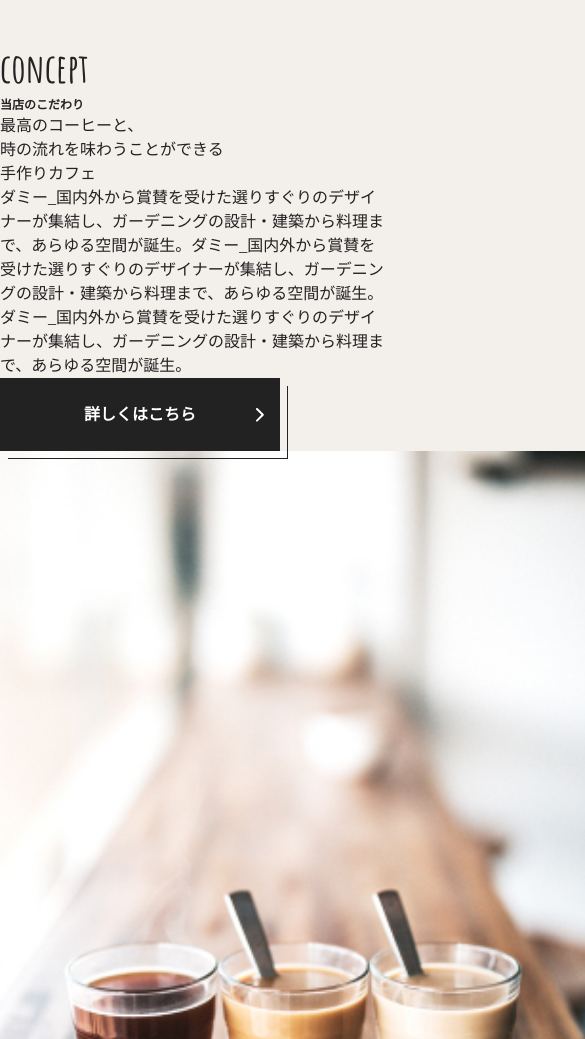
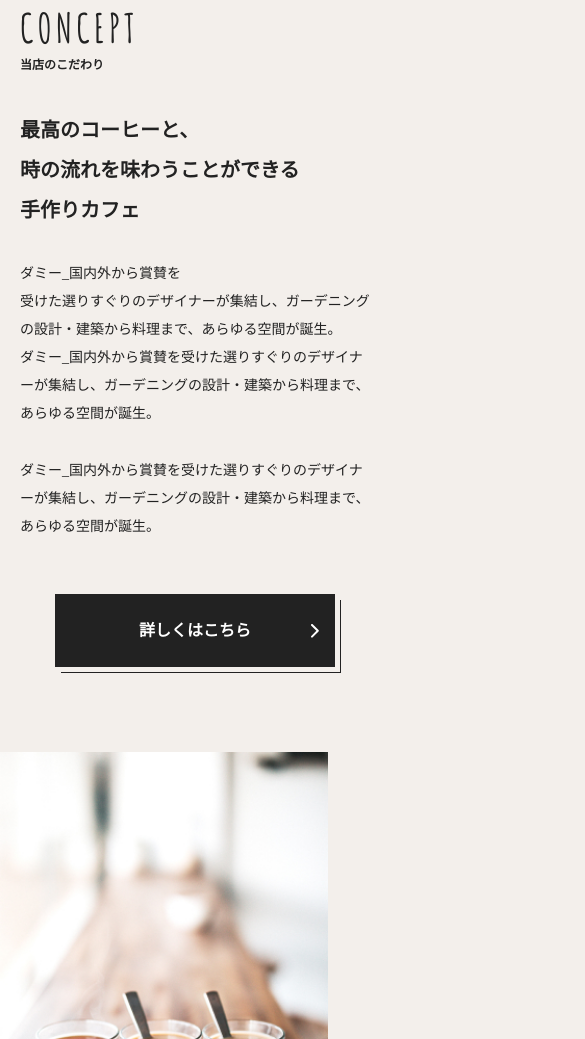
Before and after one commit to noriki7190/open-cafe, a plain HTML site: page index.html in a window 390 px wide. Shown: the part 961-2000 px from the top of the page, 585 px wide, since content can reach past the window. Drawn offline with nearby package versions, Linux system fonts and the light colour scheme; a web font is replaced by a local one.

Commit message:
top concept完成

```diff
--- a/index.html
+++ b/index.html
@@ -49,10 +49,9 @@
           <div class="header__inner">
             <h1 class="header__logo">
               <picture>
-                <source media="(max-width: 1280px)" srcset="images/logo_light.svg">
+                <source media="(max-width: 1180px)" srcset="images/logo_light.svg">
                 <img src="images/logo_dark.svg" alt="Open Cafe" width="166" height="93">
               </picture>
-
             </h1>
             <div class="header__menu">
               <nav class="header__nav">
@@ -172,7 +171,9 @@
               <span class="section-title__jp">当店のこだわり</span>
             </h2>
             <p class="top-concept__sub-title">最高のコーヒーと、<br>時の流れを味わうことができる<br>手作りカフェ</p>
-            <p class="top-concept__text">ダミー_国内外から賞賛を受けた選りすぐりのデザイナーが集結し、ガーデニングの設計・建築から料理まで、あらゆる空間が誕生。ダミー_国内外から賞賛を受けた選りすぐりのデザイナーが集結し、ガーデニングの設計・建築から料理まで、あらゆる空間が誕生。</p>
+            <p class="top-concept__text">
+              ダミー_国内外から賞賛を<br>受けた選りすぐりのデザイナーが集結し、ガーデニングの設計・建築から料理まで、あらゆる空間が誕生。<br>ダミー_国内外から賞賛を受けた選りすぐりのデザイナーが集結し、ガーデニングの設計・建築から料理まで、あらゆる空間が誕生。
+            </p>
             <p class="top-concept__text">ダミー_国内外から賞賛を受けた選りすぐりのデザイナーが集結し、ガーデニングの設計・建築から料理まで、あらゆる空間が誕生。</p>
             <div class="top-concept__btn">
               <a href="#" class="btn">詳しくはこちら
--- a/sass/base/_base.scss
+++ b/sass/base/_base.scss
@@ -6,6 +6,7 @@ html {
 
 body {
   font-family: $base-font;
+  font-weight: $medium;
   color: $black;
 }
 
--- a/sass/global/_responsive.scss
+++ b/sass/global/_responsive.scss
@@ -3,7 +3,7 @@
 $breakpoints: (
   sp: 375,
   md: 768,
-  lg: 1280,
+  lg: 1180,
   xl: 1440,
 );
 
--- a/sass/style.scss
+++ b/sass/style.scss
@@ -252,7 +252,6 @@ body {
   -webkit-line-clamp: 3;
   line-clamp: 3;
 
-
   @include mq('md') {
     font-size: 12px;
     line-height: 1.5;
@@ -261,22 +260,126 @@ body {
 
 // concept
 .top-concept {
-  padding-top: 160px;
+  padding-top: 220px;
+  padding-bottom: 100px;
+
+  @include mq('md') {
+    padding-top: 120px;
+    padding-bottom: 73px;
+  }
+
+  position: relative;
+  z-index: 1;
+
+  &::after {
+    content: '';
+    width: calc(50vw + 43%);
+    height: 300px;
+    background-color: $beige-dark;
+    position: absolute;
+    bottom: 0;
+    left: 0;
+    z-index: -1;
+
+    @include mq('md') {
+      height: 100px;
+    }
+  }
 }
 
-.top-concept__container {}
+.top-concept__container {
+  max-width: 1190px;
+  max-width: 1280px;
+  padding-right: 40px;
+  margin: 0 auto;
+  display: flex;
+  flex-direction: row-reverse;
+  justify-content: space-between;
+  gap: 80px;
 
-.top-concept__contents {}
+  @include mq('md') {
+    padding-right: 0;
+    flex-direction: column;
+    gap: 85px;
+  }
 
-.top-concept__sub-title {}
+  &::before {
+    content: '';
+    width: 23.12%;
+    width: clamp(145px, 23.12%, 296px);
+    height: auto;
+    aspect-ratio: 296 / 265;
+    background-image: url(../images/bg_coffee-beans.png);
+    background-size: contain;
+    background-repeat: no-repeat;
+    position: absolute;
+    top: 17px;
+    right: -39px;
 
-.top-concept__text {}
+    @include mq('md') {
+      top: -20px;
+      right: -16px;
+    }
+  }
+}
 
-.top-concept__btn {}
+.top-concept__contents {
+  flex: 0 1 470px;
+  padding-top: 18px;
+  margin-right: auto;
 
-.top-concept__img {}
+  @include mq('md') {
+    padding: 0 20px;
+  }
+}
+
+.top-concept__sub-title {
+  margin-top: 42px;
+  font-size: 28px;
+  line-height: calc(60 / 28);
+  font-weight: $bold;
+  margin-bottom: 54px;
+  white-space: nowrap;
+
+  @include mq('md') {
+    margin-top: 36px;
+    font-size: 20px;
+    line-height: 2;
+    margin-bottom: 30px;
+  }
+}
+
+.top-concept__text {
+  margin-top: 29px;
+  font-size: 14px;
+  line-height: 2;
+}
+
+.top-concept__btn {
+  margin-top: 53px;
+
+  @include mq('md') {
+    text-align: center;
+    margin-top: 53px;
+  }
+}
+
+.top-concept__img {
+  @include mq('md') {
+    width: 84%;
+  }
+
+  & img {
+    width: 100%;
+    height: auto;
+  }
+}
 
 // 共通パーツ
+
+.wrapper {
+  overflow: hidden;
+}
 
 // 見出し
 .section-title {
@@ -284,13 +387,16 @@ body {
 }
 
 .section-title__en {
+  font-family: $second-font;
   font-size: 52px;
   line-height: calc(66 / 52);
-  font-family: $second-font;
+  letter-spacing: .2em;
+  text-transform: uppercase;
 
   @include mq('md') {
     font-size: 40px;
     line-height: calc(50 / 40);
+    letter-spacing: .1em;
   }
 }
 
@@ -334,8 +440,8 @@ body {
   &::after {
     content: '';
     position: absolute;
-    bottom: -8px;
-    right: -8px;
+    bottom: -6px;
+    right: -6px;
     width: 100%;
     height: 100%;
     border-right: 1px solid $black;
@@ -345,10 +451,10 @@ body {
 
   &:hover {
     opacity: 1;
-    transform: translate(8px, 8px);
+    transform: translate(6px, 6px);
 
     &::after {
-      transform: translate(-8px, -8px);
+      transform: translate(-6px, -6px);
     }
   }
 }
```
Also changed, not shown: css/style.css, css/style.min.css.
